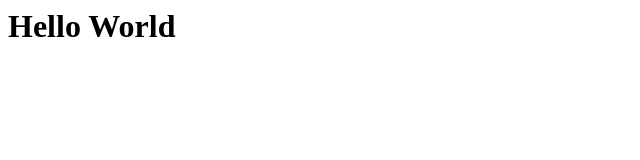
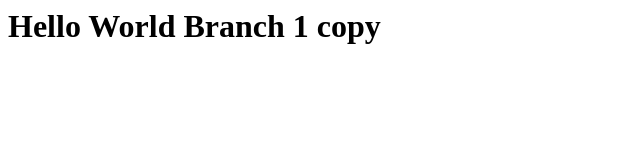
Before and after one commit to ayushsawarkar/duplocloud, a plain HTML site: page index.html in a window 1280 px wide. Shown: the whole page, without its empty margins (0-640 px from the left). Drawn offline with Linux system fonts and the light colour scheme.

Commit message:
Your commit message

```diff
--- a/index.html
+++ b/index.html
@@ -1 +1 @@
-<h1>Hello World</h1>
+<h1>Hello World Branch 1 copy</h1>
```
